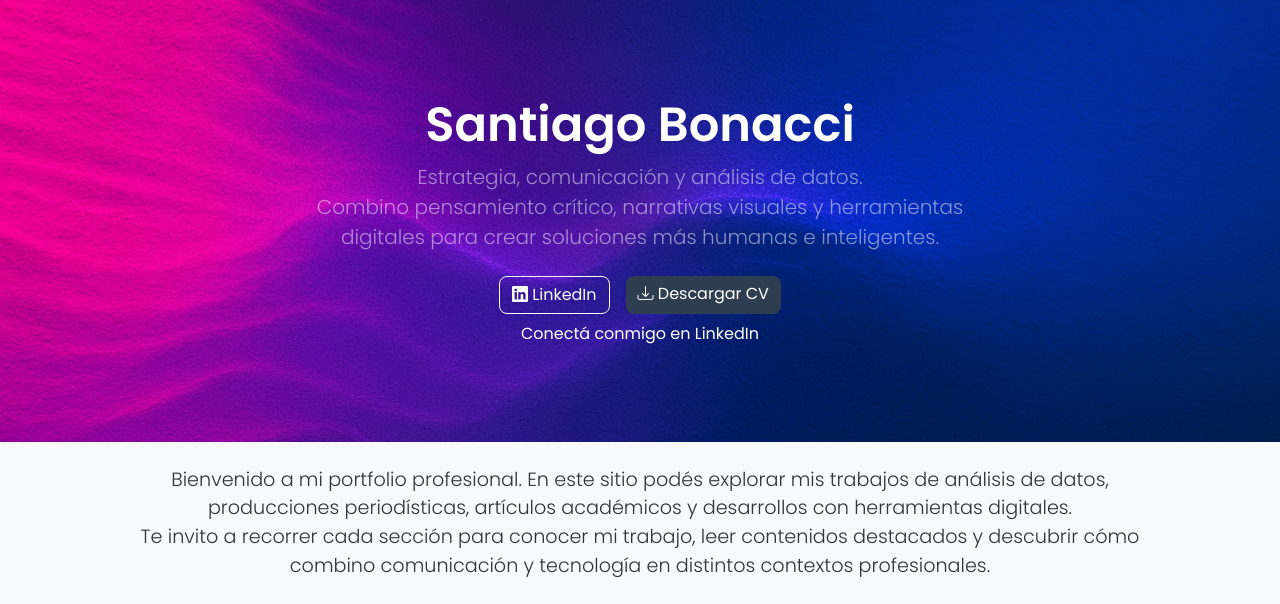
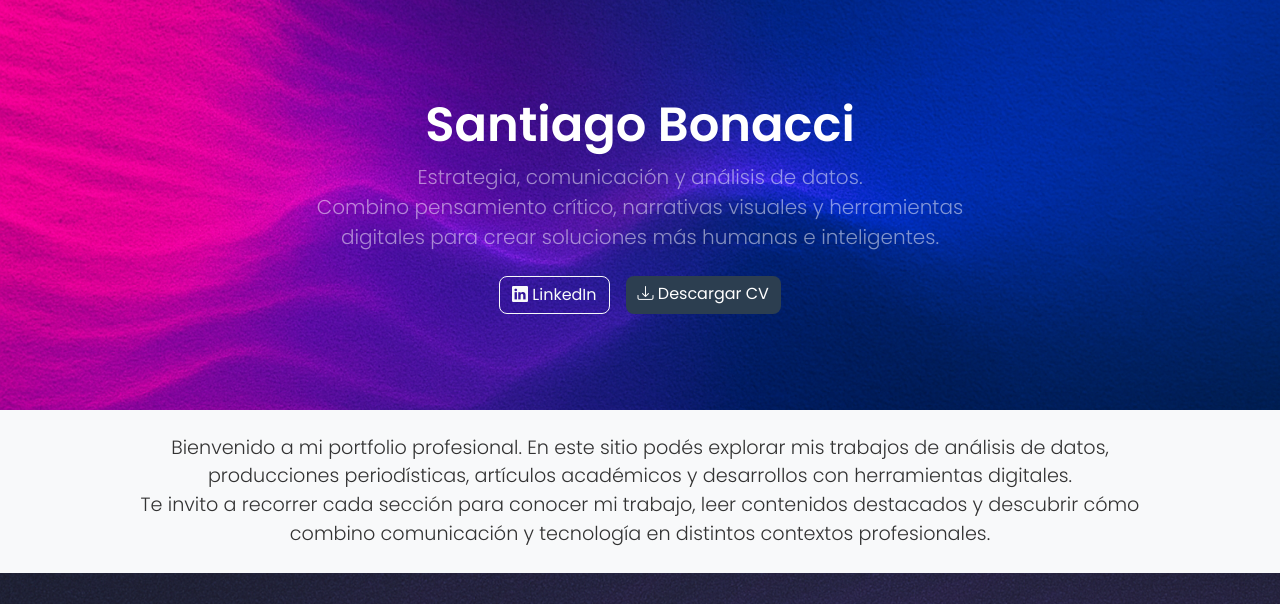
Before and after one commit to sbonacci33/mi_portfolio, a Flask app: page / in a window 1280 px wide. Shown: the part 56-660 px from the top of the page. Run offline with Flask 3, Linux system fonts and the light colour scheme; some libraries are stand-ins or nearby versions.

Commit message:
Remove redundant LinkedIn text link

```diff
--- a/templates/index.html
+++ b/templates/index.html
@@ -18,9 +18,6 @@
                         <a class="btn btn-primary" href="{{ url_for('static', filename='docs/Currículum 2025.pdf') }}" download>
                             <i class="bi bi-download"></i> Descargar CV
                         </a>
-                    </div>
-                    <div class="text-center mt-2">
-                        <a href="https://www.linkedin.com/in/santi-bonacci-85b28570" target="_blank" class="text-white text-decoration-none">Conectá conmigo en LinkedIn</a>
                     </div>
                 </div>
             </div>
```
